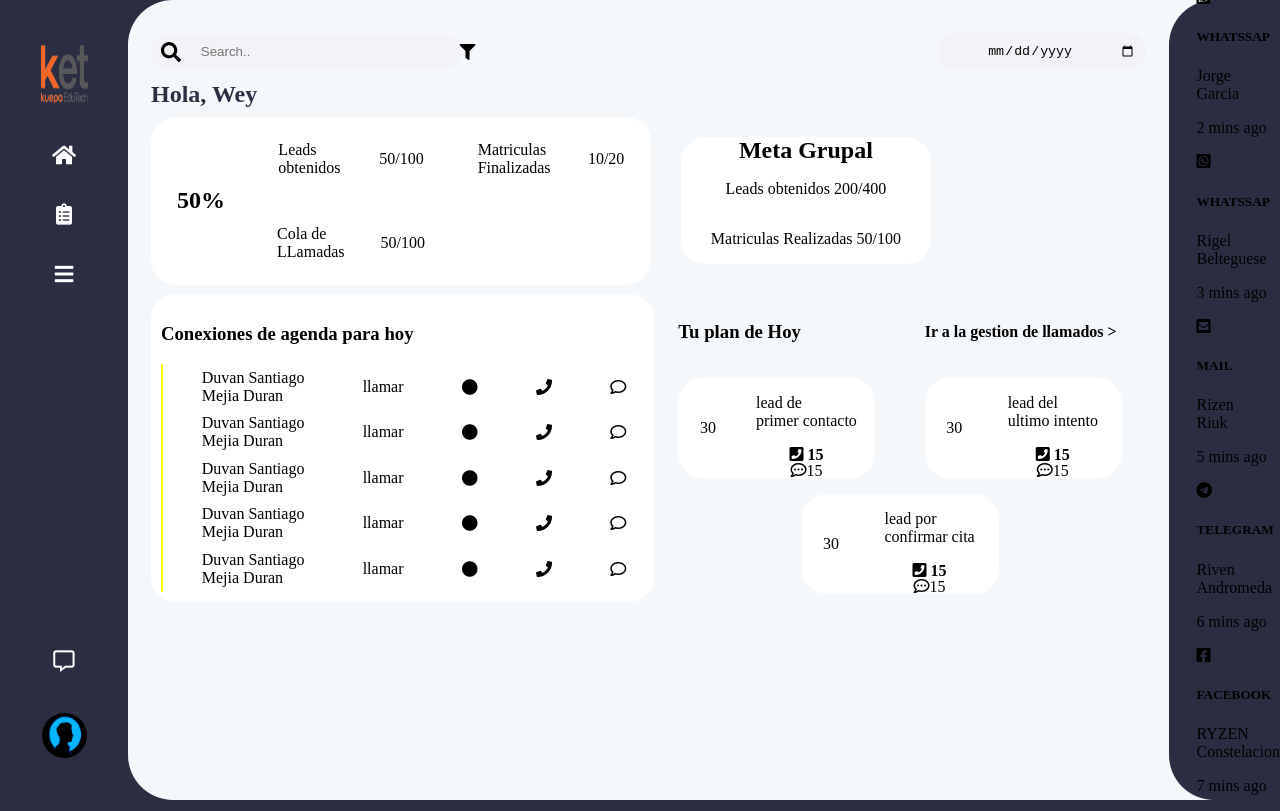
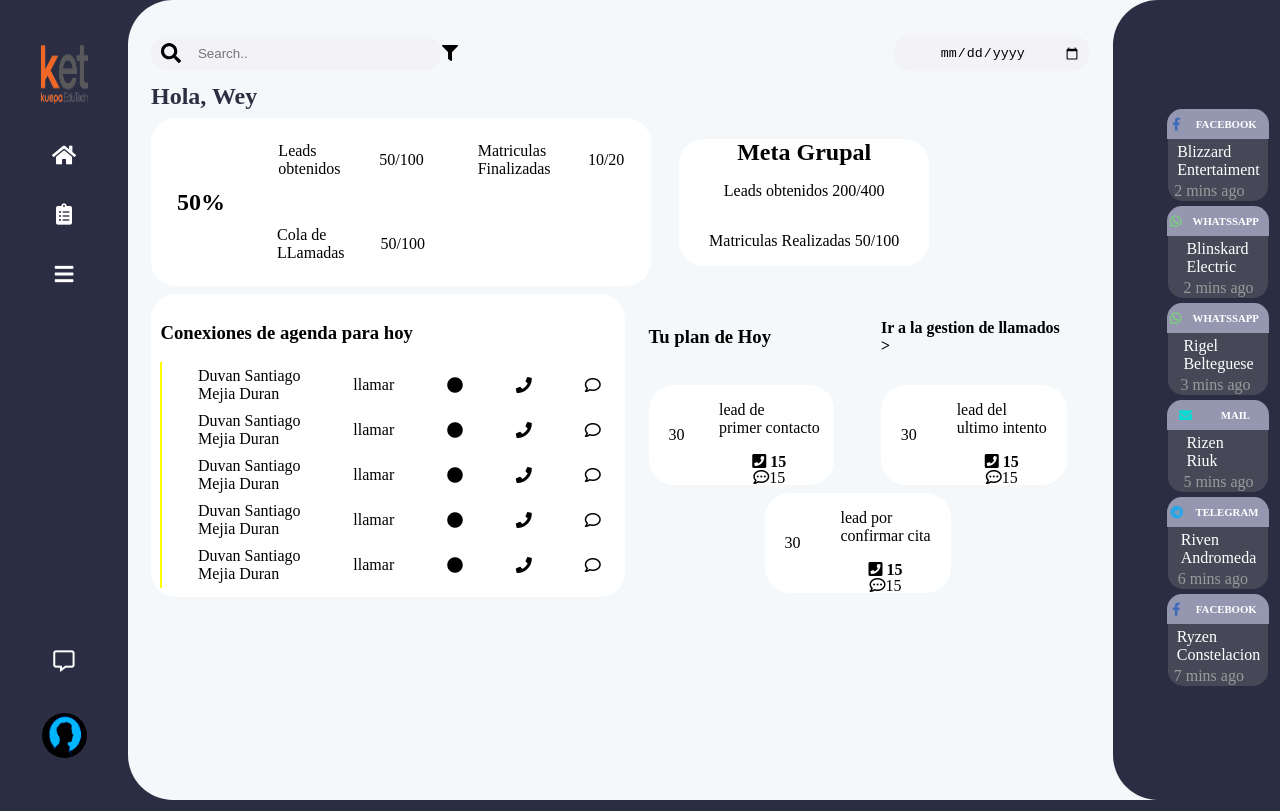
Before and after one commit to SantyM19/Ket-KuepaEduTech, a plain HTML site: page index.html in a window 1280 px wide. Drawn offline with Linux system fonts and the light colour scheme.

Commit message:
Add Notifications CSS

```diff
--- a/index.html
+++ b/index.html
@@ -159,52 +159,62 @@
             <div class="notifications">
                 <div class="notification">
                     <div class="first">
-                        <i class="fab fa-whatsapp-square"></i>
-                        <h5>WHATSSAP</h5>
+                        <i class="fab fa-facebook-f"></i>
+                        <h5>FACEBOOK</h5>
                     </div>
                     <div class="second">
-                        <p>Jorge <br>Garcia</p>
-                        <p>2 mins ago</p>
+                        <p>Blizzard <br>Entertaiment</p>
+                        <span>2 mins ago</span>
                     </div>
                 </div>
                 <div class="notification">
                     <div class="first">
-                        <i class="fab fa-whatsapp-square"></i>
-                        <h5>WHATSSAP</h5>
+                        <i class="fab fa-whatsapp"></i>
+                        <h5>WHATSSAPP</h5>
                     </div>
                     <div class="second">
-                        <p>Rigel <br>Belteguese</p>
-                        <p>3 mins ago</p>
+                        <p>Blinskard <br>Electric</p>
+                        <span>2 mins ago</span>
                     </div>
                 </div>
                 <div class="notification">
                     <div class="first">
-                        <i class="fas fa-envelope-square"></i>
+                        <i class="fab fa-whatsapp"></i>
+                        <h5>WHATSSAPP</h5>
+                    </div>
+                    <div class="second">
+                        <p>Rigel <br>Belteguese</p>
+                        <span>3 mins ago</span>
+                    </div>
+                </div>
+                <div class="notification">
+                    <div class="first">
+                        <i class="fas fa-envelope"></i>
                         <h5>MAIL</h5>
                     </div>
                     <div class="second">
                         <p>Rizen <br>Riuk</p>
-                        <p>5 mins ago</p>
+                        <span>5 mins ago</span>
                     </div>
                 </div>
-                <div class="notification">
+                <div class="notification seis">
                     <div class="first">
                         <i class="fab fa-telegram"></i>
                         <h5>TELEGRAM</h5>
                     </div>
                     <div class="second">
                         <p>Riven <br>Andromeda</p>
-                        <p>6 mins ago</p>
+                        <span>6 mins ago</span>
                     </div>
                 </div>
-                <div class="notification">
+                <div class="notification seis">
                     <div class="first">
-                        <i class="fab fa-facebook-square"></i>
+                        <i class="fab fa-facebook-f"></i>
                         <h5>FACEBOOK</h5>
                     </div>
                     <div class="second">
-                        <p>RYZEN <br>Constelacion</p>
-                        <p>7 mins ago</p>
+                        <p>Ryzen <br>Constelacion</p>
+                        <span>7 mins ago</span>
                     </div>
                 </div>
             </div>
--- a/styles/Style.css
+++ b/styles/Style.css
@@ -12,7 +12,6 @@ html, body{
     padding: 0px;
     margin: 0px;
     width: 100%;
-    height: 100%;
     display: flex;
     flex-direction: column;
     align-items: center;
@@ -104,7 +103,6 @@ header :active{
 
 main{
     width: 100%;
-    height: 100%;
     background-color: #f4f8fb;
     border-radius: 45px 45px 0px 0px;
     display: flex;
@@ -117,7 +115,6 @@ main{
     display: flex;
     flex-direction: column;
     width: 90%;
-    height: 100%;
     padding: 5%;
 }
 
@@ -314,6 +311,73 @@ h2{
     display: flex;
     align-items: center;
     justify-content: space-between;
+    flex-direction: column;
+    width: 90%;
+    padding: 5%;
+}
+
+.notifications{
+    display: flex;
+    justify-content: space-between;
+    flex-direction: row;
+    flex-wrap: wrap;
+}
+
+.notification{
+    display: flex;
+    align-items: center;
+    justify-content: space-around;
+    flex-direction: column;
+    width: 100px;
+    border-radius:15px;
+    color:white;
+    background-color: #464857;
+    margin-bottom: 5%;
+}
+
+.first{
+    display: flex;
+    align-items: center;
+    justify-content: space-around;
+    background-color: #9596af;
     width: 100%;
-    height: 100%;
+    border-radius: 15px 15px 0px 0px;
+    padding: 1px;
+    font-size: small;
 }
+
+.second{
+    display: flex;
+    justify-content: start;
+    flex-direction: column;
+    font-size: .8;
+    padding: 1px;
+}
+
+.second span{
+    color: #9a9a9a;
+}
+
+h5{
+    margin: 8%;
+}
+
+.second p{
+    margin: 3px;
+}
+
+.fa-facebook-f{
+    color: #3d6abb;
+}
+
+.fa-whatsapp{
+    color: #71e26e;
+}
+
+.fa-envelope{
+    color: #08dbd2;
+}
+
+.fa-telegram{
+    color: #28a7e8;
+}
--- a/styles/desktopStyle.css
+++ b/styles/desktopStyle.css
@@ -4,6 +4,7 @@
 
     html, body{
         flex-direction: row;
+        height: 100%;
     }
 
     /*----  Header  -----------------------------------------------------------*/
@@ -62,8 +63,7 @@
     /*----  Tasks  -----------------------------------------------------------*/
 
     .tasks{
-        width: 90%;
-        height: 90%;
+        width: 85%;
         padding: 2%;
     }
 
@@ -135,7 +135,14 @@
         background-color: var(--main);
         border-radius: 45px 0px 0px 45px;
         justify-content: space-between;
-        width: 10%;
+        width: 150px;
+        flex-direction: row;
+        padding: 1%;
+
+    }
+    .notifications{
+        flex-direction: column;
+        justify-content: space-around;
     }
 
 }
```
